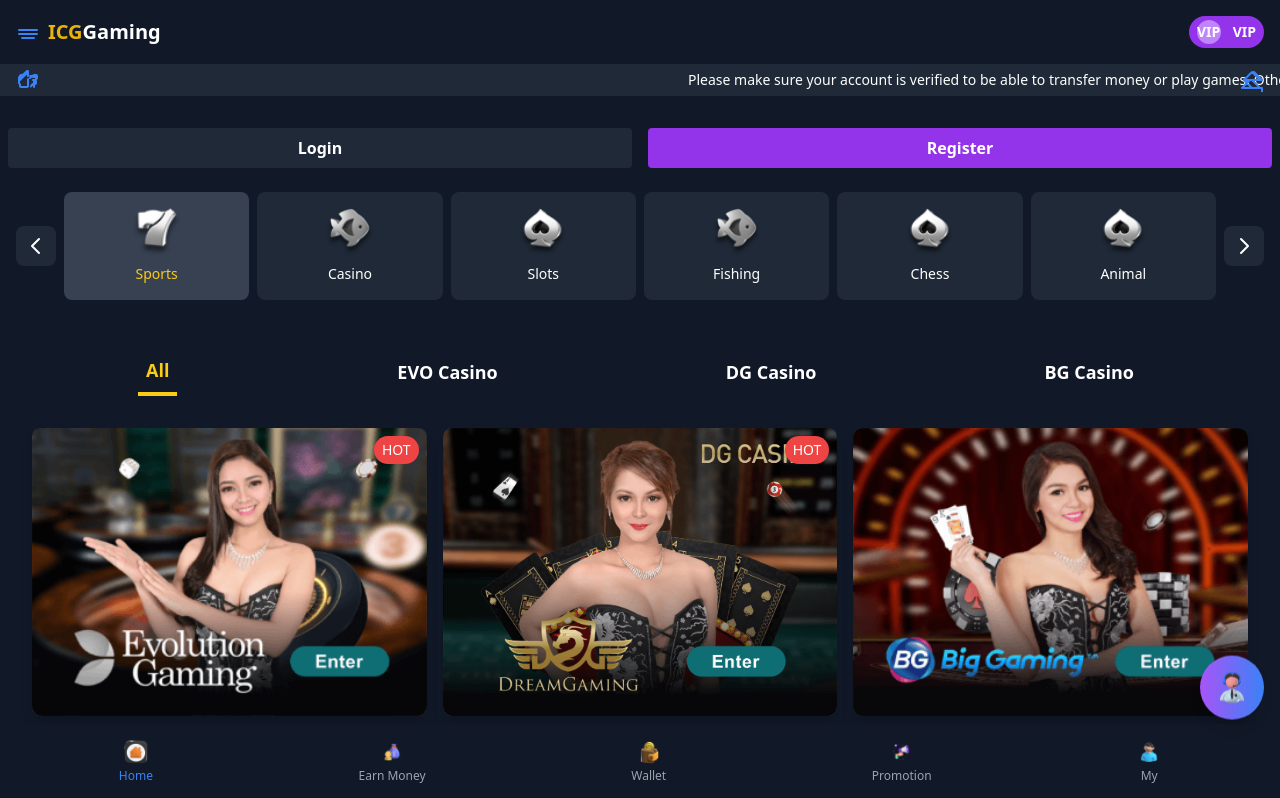
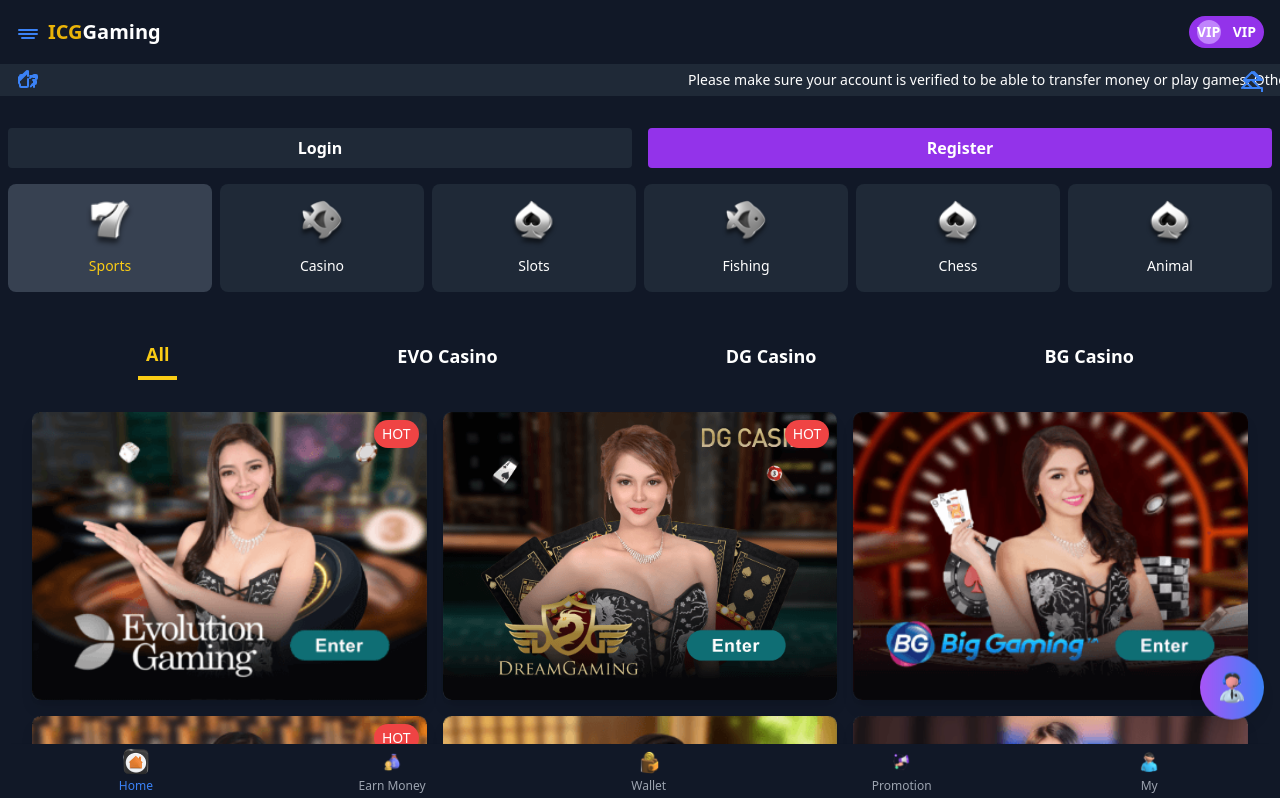
Before and after one commit to chhimsokrith0/Casino-Theme-1, a Vue app: page /casino in a window 1280 px wide. Shown: the top 798 px of the page. Built offline with nearby package versions, Linux system fonts and the light colour scheme.

Commit message:
update_9_41

```diff
--- a/src/components/ButtonGroup.vue
+++ b/src/components/ButtonGroup.vue
@@ -1,30 +1,18 @@
 <template>
-  <div class="bg-gray-900 p-4 flex items-center overflow-x-auto w-full">
-    <!-- Scroll Left Button -->
-    <button @click="scrollLeft" class="bg-gray-800 text-white p-2 rounded-lg mr-2 flex-shrink-0">
-      <svg xmlns="http://www.w3.org/2000/svg" class="h-6 w-6" fill="none" viewBox="0 0 24 24" stroke="currentColor">
-        <path stroke-linecap="round" stroke-linejoin="round" stroke-width="2" d="M15 19l-7-7 7-7" />
-      </svg>
-    </button>
-
+  <div class="bg-gray-900 p-2 flex items-center overflow-x-auto w-full">
     <!-- Button Group with Horizontal Scroll -->
     <div ref="scrollContainer" class="flex space-x-2 overflow-x-auto scrollbar-hide w-full">
       <div v-for="(button, index) in buttons" :key="index" class="flex flex-col items-center flex-grow">
         <button
           @click="setActive(index); navigateTo(button.route)"
-          :class="['p-2 sm:p-4 rounded-lg flex flex-col items-center justify-center space-y-2 w-full', isActive(index) ? 'bg-gray-700 text-yellow-400' : 'bg-gray-800 hover:bg-gray-700 text-white']">
-          <img :src="button.icon" :alt="button.label" class="w-8 h-8 sm:w-12 sm:h-12" />
-          <span :class="['text-xs sm:text-sm', isActive(index) ? 'text-yellow-400' : 'text-white']">{{ button.label }}</span>
+          :class="[
+            'p-2 sm:p-4 rounded-lg flex flex-col items-center justify-center space-y-2 w-full transition-transform duration-300 ease-in-out',
+            isActive(index) ? 'bg-gray-700 text-yellow-400 animate-bounce' : 'bg-gray-800 hover:bg-gray-700 text-white hover:scale-105']">
+          <img :src="button.icon" :alt="button.label" class="w-8 h-8 sm:w-12 sm:h-12 transition-transform duration-300 ease-in-out transform hover:scale-110" />
+          <span :class="['text-xs sm:text-sm transition-colors duration-300', isActive(index) ? 'text-yellow-400' : 'text-white']">{{ button.label }}</span>
         </button>
       </div>
     </div>
-
-    <!-- Scroll Right Button -->
-    <button @click="scrollRight" class="bg-gray-800 text-white p-2 rounded-lg ml-2 flex-shrink-0">
-      <svg xmlns="http://www.w3.org/2000/svg" class="h-6 w-6" fill="none" viewBox="0 0 24 24" stroke="currentColor">
-        <path stroke-linecap="round" stroke-linejoin="round" stroke-width="2" d="M9 5l7 7-7 7" />
-      </svg>
-    </button>
   </div>
 </template>
 
@@ -87,4 +75,26 @@
 .flex-shrink-0 {
   flex-shrink: 0;
 }
+
+/* Add bounce animation */
+@keyframes bounce {
+  0%, 100% {
+    transform: translateY(0);
+  }
+  50% {
+    transform: translateY(-10px);
+  }
+}
+
+.animate-bounce {
+  animation: bounce 0.5s infinite;
+}
+
+.hover\:scale-105:hover {
+  transform: scale(1.05);
+}
+
+.hover\:scale-110:hover {
+  transform: scale(1.10);
+}
 </style>
--- a/src/components/Carousel.vue
+++ b/src/components/Carousel.vue
@@ -10,10 +10,6 @@
 
       <!-- Custom Pagination -->
       <div class="swiper-pagination"></div>
-
-        <!-- Navigation buttons -->
-        <div class="swiper-button-prev"></div>
-        <div class="swiper-button-next"></div>
     </div>
   </div>
 </template>
@@ -38,10 +34,12 @@
     };
   },
   mounted() {
+    const isMobile = window.innerWidth < 640; // Consider screen width < 640px as mobile
+
     this.swiper = new Swiper(this.$refs.swiperContainer, {
       loop: true,
       autoplay: {
-          delay: 3000,
+        delay: isMobile ? 5000 : 10000, // 5s delay for mobile, 10s for others
         disableOnInteraction: false,
       },
       pagination: {
@@ -57,6 +55,9 @@
       slidesPerView: 1,
       spaceBetween: 10,
     });
+
+    // Ensure Swiper updates after initialization
+    this.swiper.update();
   },
 };
 </script>
--- a/src/components/NavigationBottom.vue
+++ b/src/components/NavigationBottom.vue
@@ -1,14 +1,24 @@
 <template>
-  <nav class="bg-gray-900 p-4 z-50 fixed bottom-0 w-full flex justify-around items-center text-white shadow-lg">
+  <nav class="bg-gray-900 p-4 z-50 fixed bottom-0 w-full h-14 flex justify-around items-center text-white shadow-lg">
     <!-- Navigation Item -->
     <div
       v-for="(item, index) in navItems"
       :key="index"
       @click="navigateTo(item.route)"
-      class="flex flex-col items-center cursor-pointer"
+      class="flex flex-col items-center cursor-pointer transition-transform transform hover:scale-110"
     >
-      <img :src="item.icon" :alt="item.label" class="w-6 h-6 mb-1" />
-      <span :class="{'text-blue-500': item.active, 'text-gray-400': !item.active}" class="text-xs">
+      <img
+        :src="item.icon"
+        :alt="item.label"
+        class="w-6 h-6 mb-1 transition-transform duration-300 ease-in-out"
+        :class="{'animate-bounce': item.active, 'scale-110': item.active}"
+      />
+      <span
+        :class="[
+          {'text-blue-500': item.active, 'text-gray-400': !item.active},
+          'text-xs transition-colors duration-300 ease-in-out'
+        ]"
+      >
         {{ item.label }}
       </span>
     </div>
@@ -50,12 +60,31 @@
 </script>
 
 <style scoped>
-/* Style for the active icon and label */
-.text-blue-500 {
-  color: #3b82f6; /* Tailwind's blue-500 color */
+/* Bounce animation for active icon */
+@keyframes bounce {
+  0%, 100% {
+    transform: translateY(0);
+  }
+  50% {
+    transform: translateY(-5px);
+  }
 }
 
-.text-gray-400 {
-  color: #9ca3af; /* Tailwind's gray-400 color */
+.animate-bounce {
+  animation: bounce 0.5s ease-in-out;
+}
+
+/* Scale effect on hover */
+.transform {
+  transition: transform 0.3s ease-in-out;
+}
+
+.hover\:scale-110:hover {
+  transform: scale(1.1);
+}
+
+/* Ensure smooth color transitions for the text */
+.transition-colors {
+  transition: color 0.3s ease-in-out;
 }
 </style>
```
Lines whose indentation alone changed are shown as unchanged.
